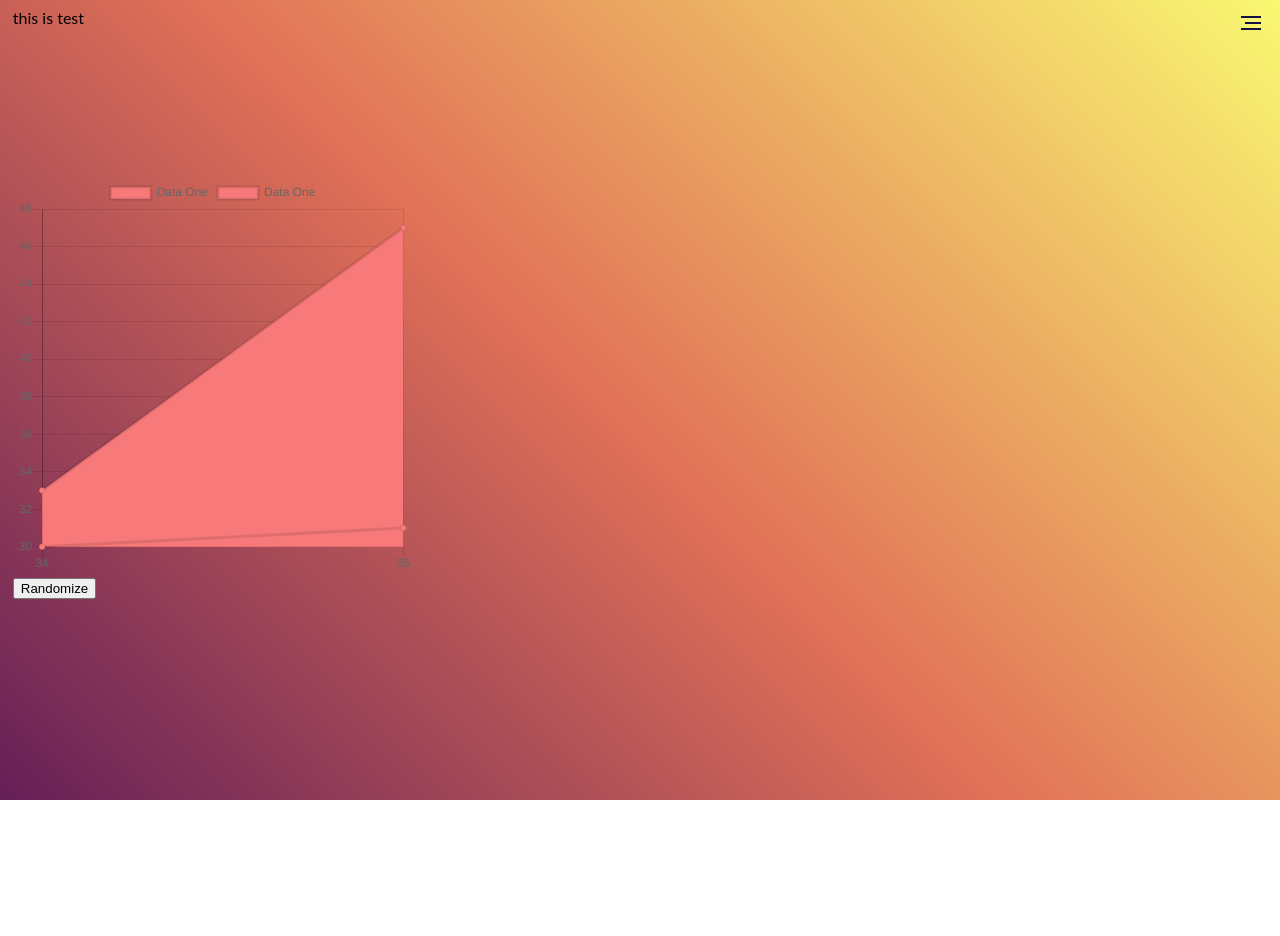
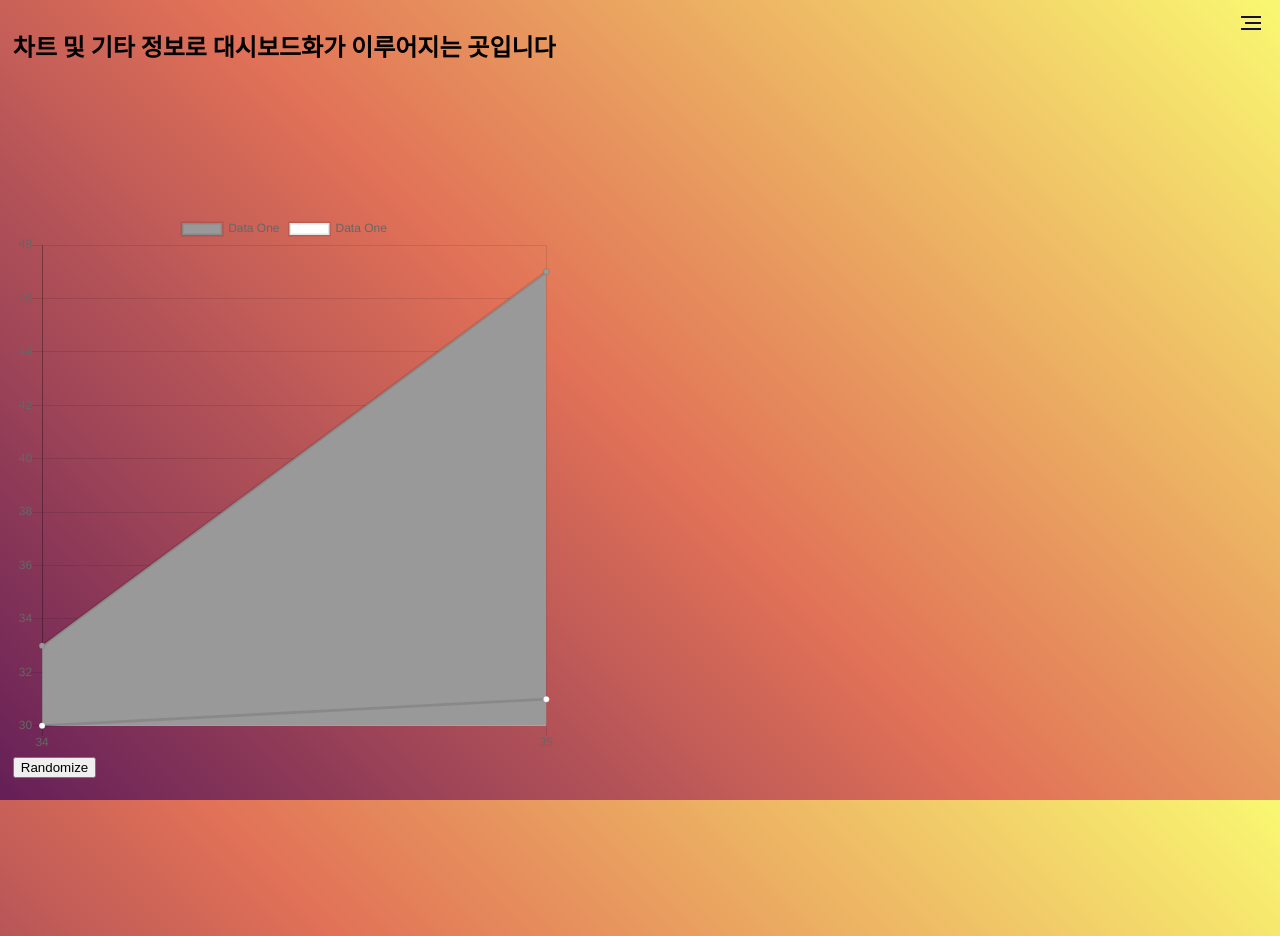
Before and after one commit to 0712023/htf-frontend, a Vue app: page /dashboard in a window 1280 px wide. Before the commit the page ends 800 px from the top, so only its background shows below. Built offline with nearby package versions, Linux system fonts and the light colour scheme.

Commit message:
directory update

```diff
--- a/src/views/Dashboard.vue
+++ b/src/views/Dashboard.vue
@@ -1,13 +1,13 @@
 <template>
-    <div>
-        this is test
+    <div style="color='white'">
+        <h2 style="">차트 및 기타 정보로 대시보드화가 이루어지는 곳입니다</h2>
         <Chart/>
     </div>
 </template>
 <script>
 import Constant from '../store/Constant'
 import store from '../store/store'
-import Chart from '../components/Dashboard/Chart'
+import Chart from './Dashboard/Chart'
 export default {
     components: {
         Chart
--- a/src/components/Dashboard/Chart.vue
+++ b/src/views/Dashboard/Chart.vue
@@ -27,11 +27,11 @@
           datasets: [
             {
               label: 'Data One',
-              backgroundColor: '#f87979',
+              backgroundColor: '#999999',
               data: [this.getRandomInt(), this.getRandomInt()]
             }, {
               label: 'Data One',
-              backgroundColor: '#f87979',
+              backgroundColor: '#ffffff',
               data: [this.getRandomInt(), this.getRandomInt()]
             }
           ]
```
Also changed, not shown: src/views/Dashboard/LineChart.js (renamed from src/components/Dashboard/LineChart.js).
